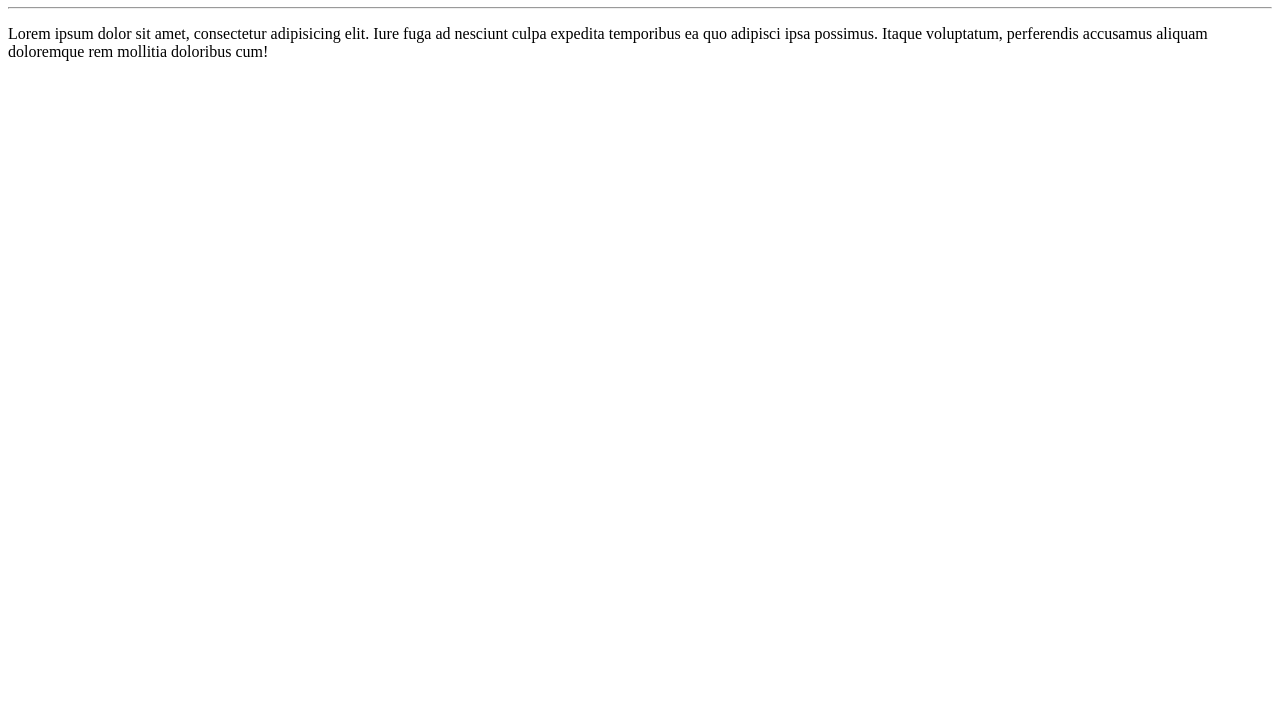
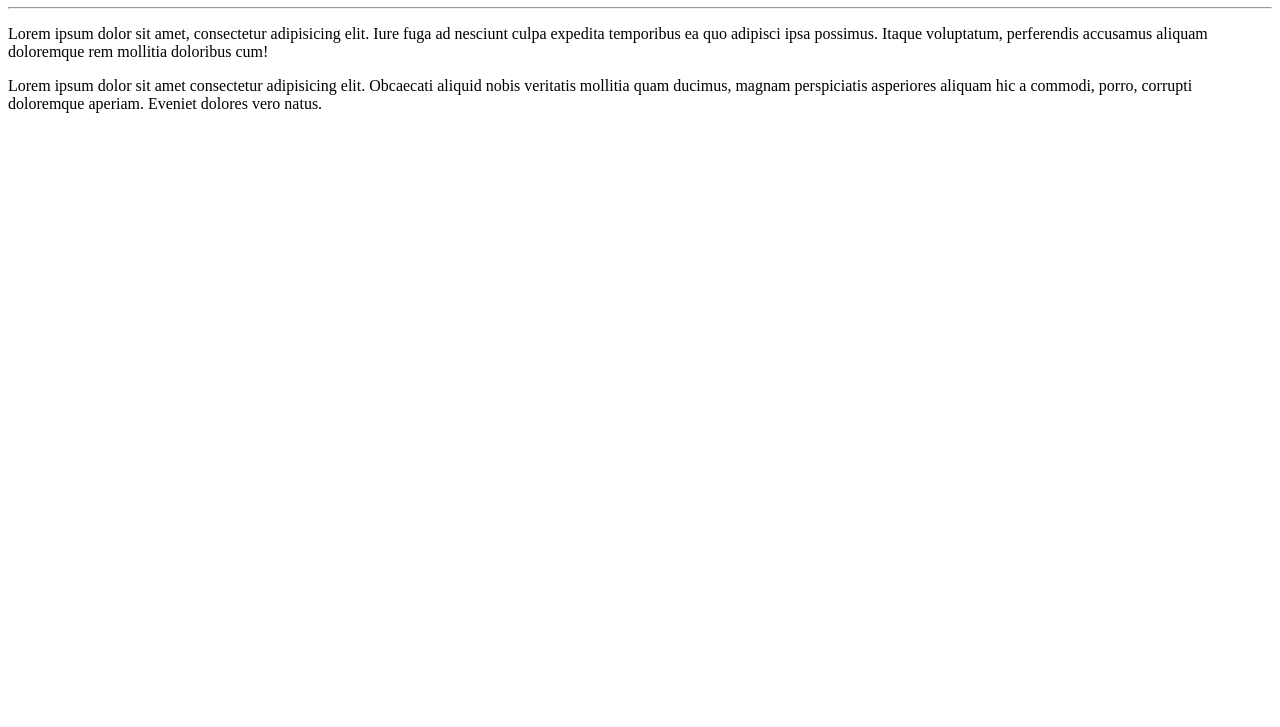
Before and after one commit to Diego-png989/Primeiro-Projeto-, a plain HTML site: page site-exemplo/index.html in a window 1280 px wide. Shown: the part 73-800 px from the top of the page. Drawn offline with Linux system fonts and the light colour scheme.

Commit message:
adicionei um paragrafo

```diff
--- a/site-exemplo/index.html
+++ b/site-exemplo/index.html
@@ -10,5 +10,7 @@
     <hr>
     <p>Lorem ipsum dolor sit amet, consectetur adipisicing elit. Iure fuga ad nesciunt culpa expedita temporibus ea quo adipisci ipsa possimus. Itaque voluptatum, perferendis accusamus aliquam doloremque rem mollitia doloribus cum!</p>
 
+    <p>Lorem ipsum dolor sit amet consectetur adipisicing elit. Obcaecati aliquid nobis veritatis mollitia quam ducimus, magnam perspiciatis asperiores aliquam hic a commodi, porro, corrupti doloremque aperiam. Eveniet dolores vero natus.</p>
+
 </body>
 </html>
```
